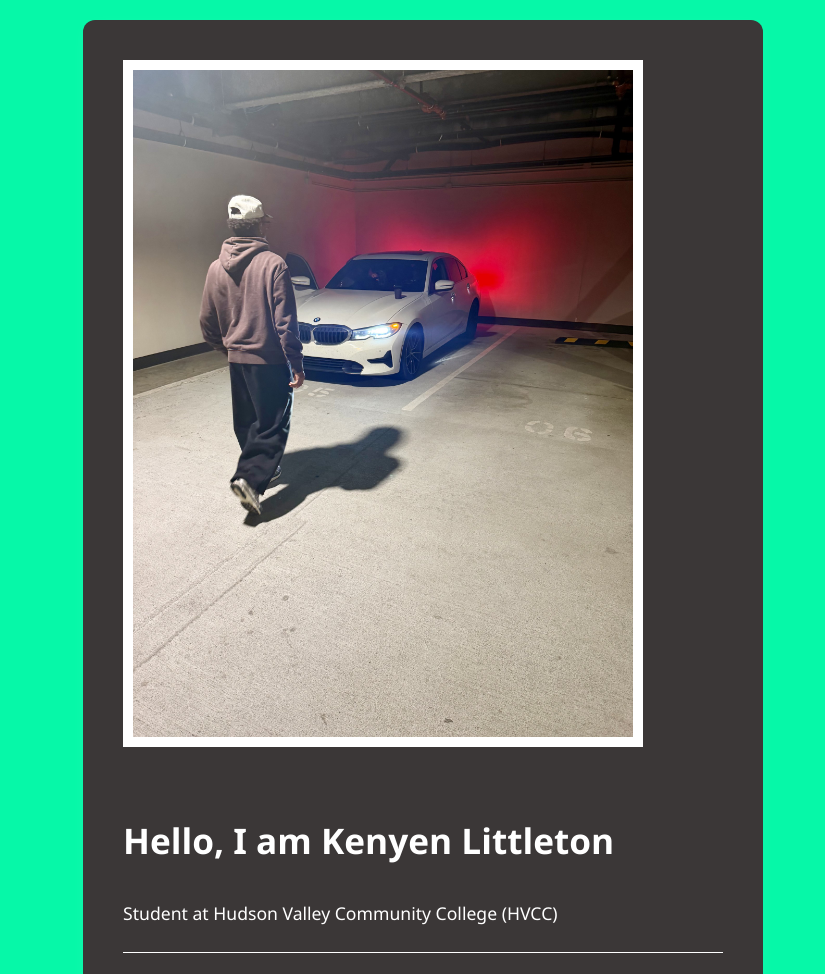
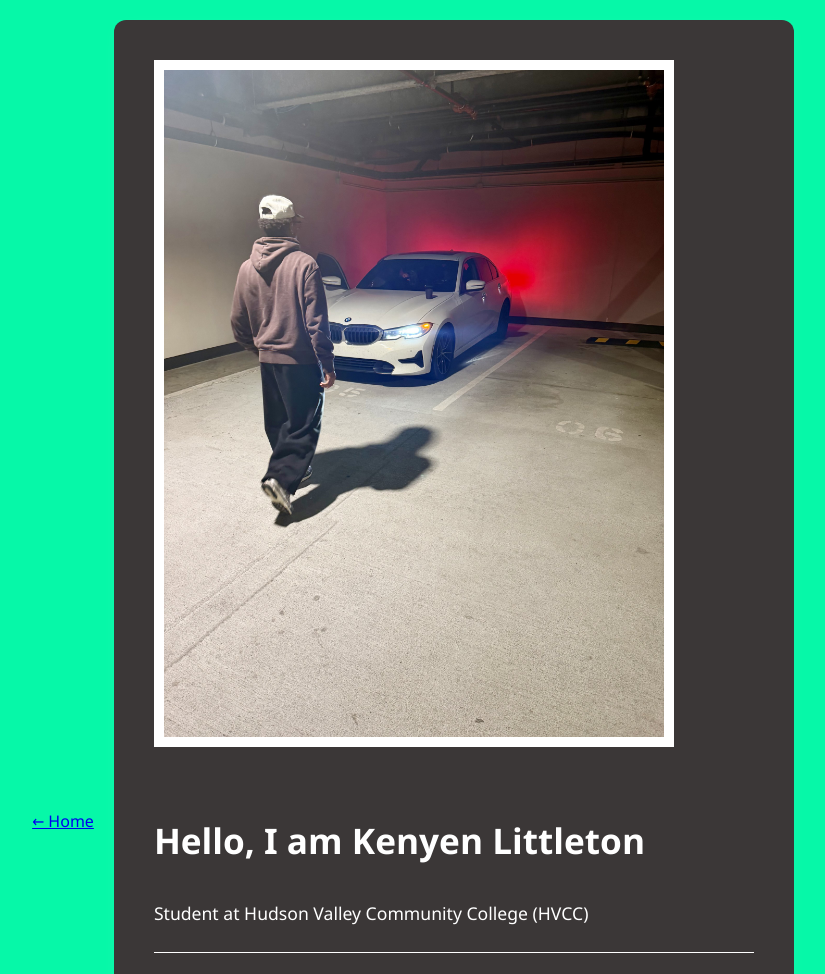
Before and after one commit to matthewtolivier-cpu/my-first-website, a plain HTML site: page Kenyen.html in a window 1280 px wide. Shown: the top 974 px of the page, without its empty margins (217-1042 px from the left). Drawn offline with Linux system fonts and the light colour scheme.

Commit message:
Add navigation and update HTML structure
Added navigation to home and improved structure.

```diff
--- a/Kenyen.html
+++ b/Kenyen.html
@@ -9,7 +9,9 @@
 </head>
 
 <body>
-
+ <nav aria-label="Main navigation">
+        <a class="home-button" href="index.html">← Home</a>
+    </nav>
 
     <div class="profile-card">
 
```
